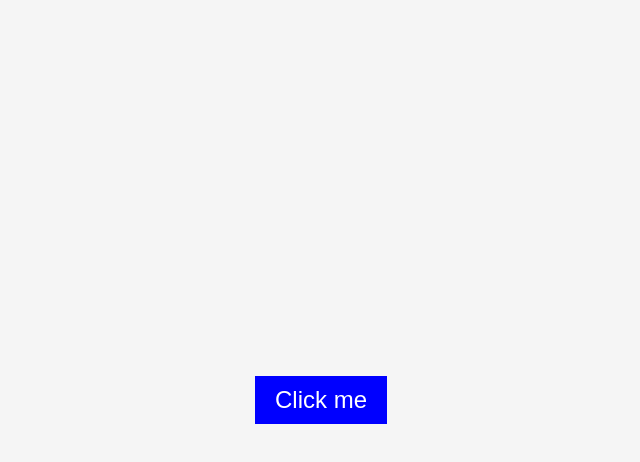
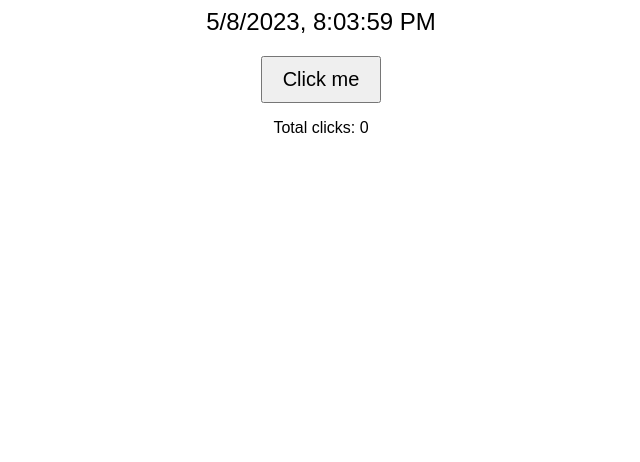
Before and after one commit to sashakaletsky/firsttest, a plain HTML site: page index.html in a window 1280 px wide. Shown: the whole page, without its empty margins (319-959 px from the left). Drawn offline with Linux system fonts and the light colour scheme.

Commit message:
Update index.html with new features

```diff
--- a/index.html
+++ b/index.html
@@ -3,35 +3,49 @@
 <head>
     <meta charset="UTF-8">
     <meta name="viewport" content="width=device-width, initial-scale=1.0">
-  <title>Color Changing Button</title>
+    <title>Simple Counter</title>
     <style>
         body {
-      display: flex;
-      justify-content: center;
-      align-items: center;
-      min-height: 100vh;
-      margin: 0;
-      background-color: #f5f5f5;
+            font-family: Arial, sans-serif;
+            text-align: center;
+        }
+
+        .time {
+            font-size: 24px;
+            margin-bottom: 20px;
         }
 
         button {
-      font-size: 24px;
+            font-size: 20px;
             padding: 10px 20px;
-      background-color: blue;
-      color: white;
-      border: none;
             cursor: pointer;
         }
     </style>
 </head>
 <body>
-  <button id="colorButton" onclick="changeColor()">Click me</button>
+    <div class="time" id="time"></div>
+    <button id="clickButton">Click me</button>
+    <p>Total clicks: <span id="counter">0</span></p>
 
     <script>
-    function changeColor() {
-      const button = document.getElementById('colorButton');
-      button.style.backgroundColor = button.style.backgroundColor === 'blue' ? 'red' : 'blue';
+        // Display the current time and date
+        function updateTime() {
+            const timeElement = document.getElementById('time');
+            const now = new Date();
+            timeElement.innerHTML = now.toLocaleString();
         }
+        updateTime();
+        setInterval(updateTime, 1000);
+
+        // Button click counter
+        let clickCount = 0;
+        const counterElement = document.getElementById('counter');
+        const clickButton = document.getElementById('clickButton');
+
+        clickButton.addEventListener('click', function() {
+            clickCount++;
+            counterElement.innerHTML = clickCount;
+        });
     </script>
 </body>
 </html>
```
Lines whose indentation alone changed are shown as unchanged.
